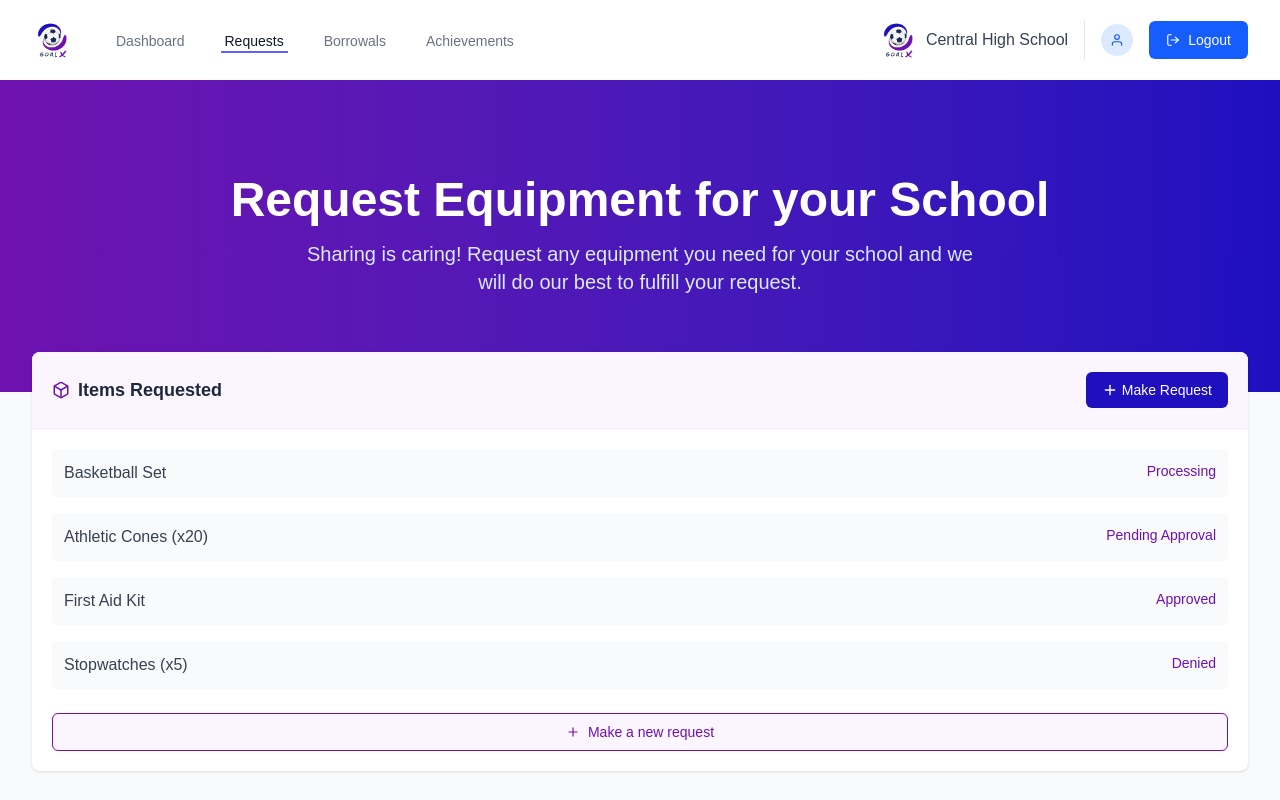
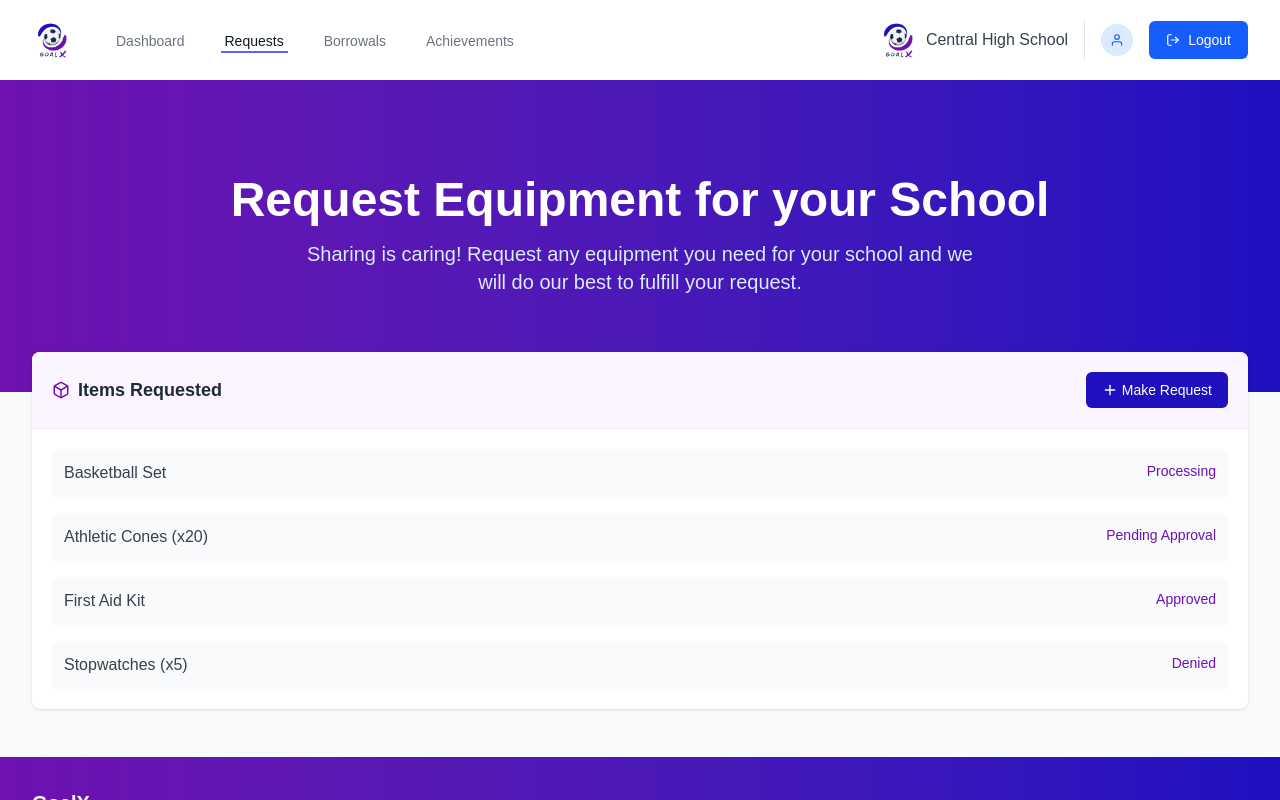
Before and after one commit to AdeepaK2/goalx, a Next.js app: page /schools in a window 1280 px wide. Both pictures are taken after a click on the button "View all Requests". Shown: the top 800 px of the page. Built offline with nearby package versions, Linux system fonts and the light colour scheme.

Commit message:
Improve consistency

```diff
--- a/src/components/schoolContent/requests.tsx
+++ b/src/components/schoolContent/requests.tsx
@@ -83,9 +83,6 @@ const Requests = () => {
                           </div>
                         ))}
                       </div>
-                      <button className="mt-6 w-full flex items-center justify-center px-4 py-2 border border-[#6e11b0] text-sm font-medium rounded-md text-[#6e11b0] bg-purple-50 hover:bg-purple-100 focus:outline-none focus:ring-2 focus:ring-offset-2 focus:ring-[#6e11b0]">
-                        <FiPlus className="mr-2" /> Make a new request
-                      </button>
                     </div>
                   </div>
                 </div> {/* Closing tag for grid */}
```
